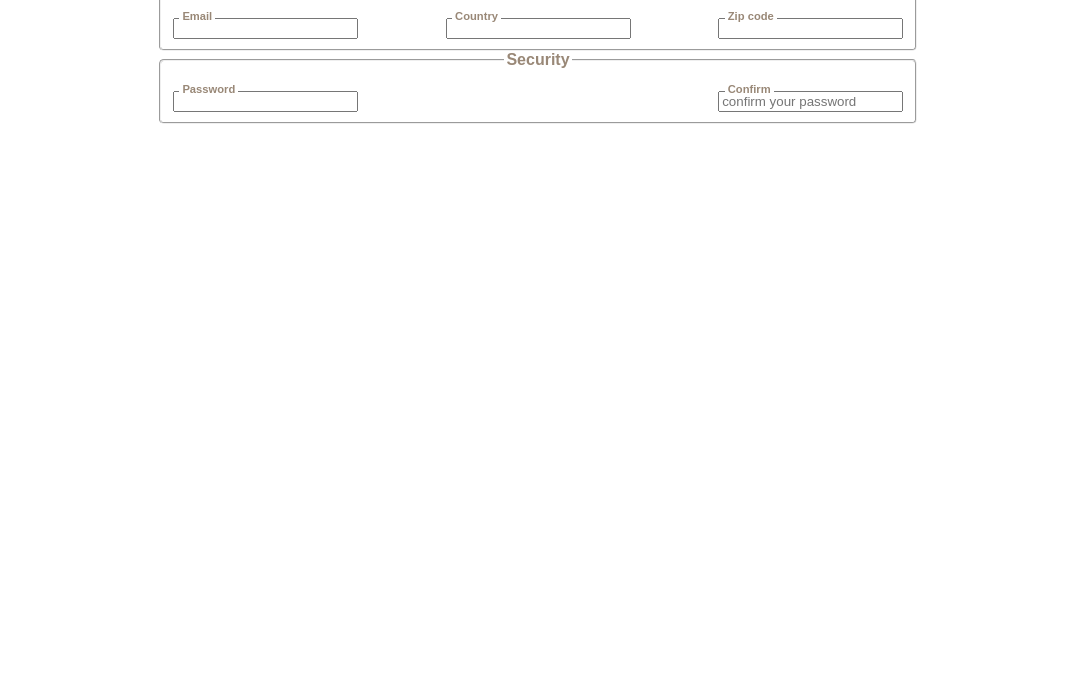
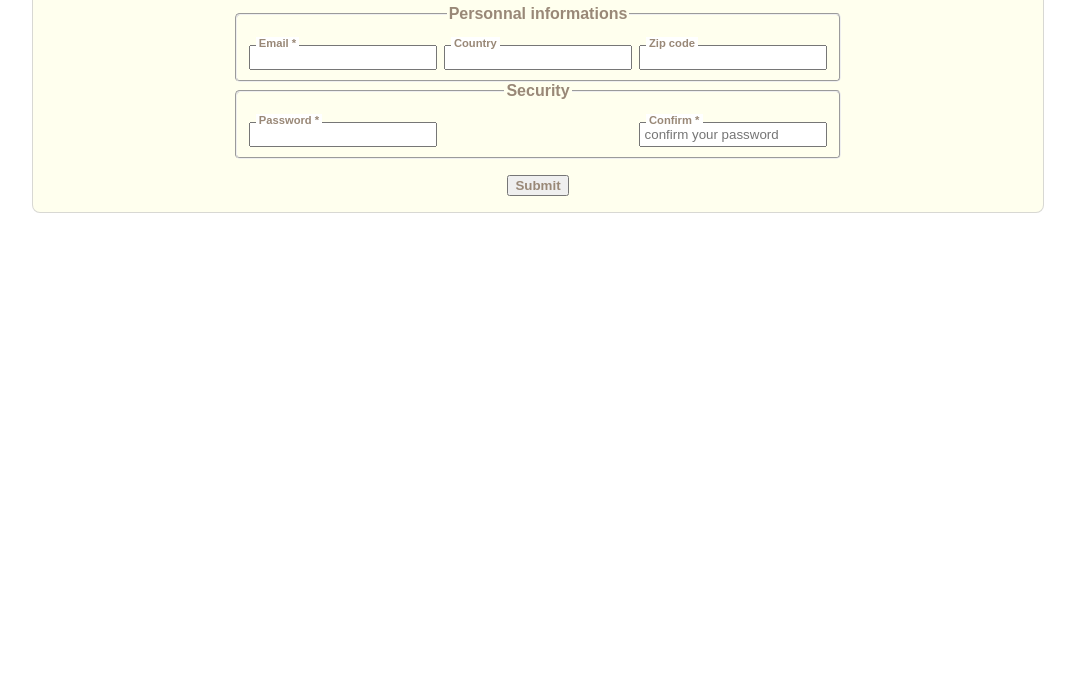
Before and after one commit to Essoh21/mvp-Form, a website built with webpack: page src/index.html in a window 1280 px wide. Shown: the part 101-800 px from the top of the page, without its empty margins (102-1177 px from the left). Built offline with nearby package versions, Linux system fonts and the light colour scheme.

Commit message:
submit button

```diff
--- a/src/index.html
+++ b/src/index.html
@@ -10,15 +10,16 @@
 
 <body>
 
-    <h1> Sign Up form </h1>
+
     <div class="form-container">
+        <h1> Sign Up form </h1>
 
         <form action="#" method="post">
             <fieldset>
                 <legend>Personnal informations</legend>
                 <div class="email container">
-                    <label for="email"> Email </label>
-                    <input type="email" id="email" aria-label="email" name="email">
+                    <label for="email"> Email *</label>
+                    <input type="email" id="email" aria-label="email" name="email" required>
                 </div>
 
                 <div class="country container">
@@ -35,15 +36,16 @@
             <fieldset>
                 <legend> Security</legend>
                 <div class="password container">
-                    <label for="password"> Password</label>
-                    <input type="text" aria-label="password" name="password" id="password">
+                    <label for="password"> Password *</label>
+                    <input type="text" aria-label="password" name="password" id="password" required>
                 </div>
                 <div class="password-confirmation container">
-                    <label for="confirmation"> Confirm</label>
+                    <label for="confirmation"> Confirm *</label>
                     <input type="text" aria-label="password confirmation" placeholder="confirm your password"
-                        name="confirmation" id="confirmation">
+                        name="confirmation" id="confirmation" required>
                 </div>
             </fieldset>
+            <button type="submit"> Submit</button>
         </form>
     </div>
 
--- a/src/style.css
+++ b/src/style.css
@@ -15,6 +15,10 @@ h1 {
 
 .form-container {
     text-align: center;
+    border: .01px solid rgba(212, 212, 209, 0.9);
+    border-radius: .5rem;
+    margin: 2% 10%;
+    background-color: #ffe;
 }
 
 .email.container {
@@ -54,3 +58,14 @@ fieldset {
     position: relative;
     margin-top: 1rem;
 }
+
+input {
+    padding: .2rem;
+}
+
+button {
+    margin: 1rem 0;
+    font-family: sans-serif;
+    font-weight: bold;
+    color: var(--form-color);
+}
```
